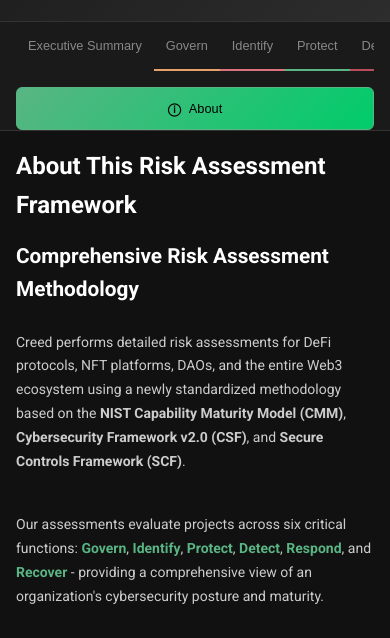
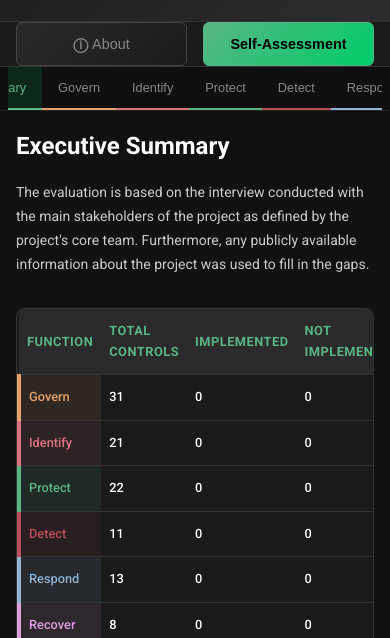
Before and after one commit to creedxyz/web3-risk-assessment, a website: page index.html in a window 390 px wide. Shown: the part 168-806 px from the top of the page. Drawn offline with nearby package versions, Linux system fonts and the light colour scheme.

Commit message:
reflecting the feedback: move the controls tabs under the self-assessment section, changes to the about page.

```diff
--- a/index.html
+++ b/index.html
@@ -60,8 +60,15 @@
         </header>
 
         <nav class="tab-navigation">
-            <div class="tab-buttons-left">
-                <button class="tab-button" data-tab="summary">Executive Summary</button>
+            <div class="primary-tabs">
+                <button class="primary-tab-button" data-primary="about">About</button>
+                <button class="primary-tab-button active" data-primary="assessment">Self-Assessment</button>
+            </div>
+        </nav>
+
+        <nav class="secondary-navigation" id="assessment-tabs">
+            <div class="secondary-tabs">
+                <button class="tab-button active" data-tab="summary">Executive Summary</button>
                 <button class="tab-button" data-tab="govern">Govern</button>
                 <button class="tab-button" data-tab="identify">Identify</button>
                 <button class="tab-button" data-tab="protect">Protect</button>
@@ -69,7 +76,6 @@
                 <button class="tab-button" data-tab="respond">Respond</button>
                 <button class="tab-button" data-tab="recover">Recover</button>
             </div>
-            <button class="tab-button about-tab active" data-tab="about">About</button>
         </nav>
 
         <main class="main-content">
@@ -259,7 +265,7 @@
             </div>
 
             <!-- About Tab -->
-            <div id="about" class="tab-content active">
+            <div id="about" class="tab-content">
                 <div class="section">
                     <h2>About This Risk Assessment Framework</h2>
 
@@ -278,12 +284,27 @@
                                 Our assessments evaluate projects across six critical functions: <span class="highlight">Govern</span>, <span class="highlight">Identify</span>, <span class="highlight">Protect</span>, <span class="highlight">Detect</span>, <span class="highlight">Respond</span>, and <span class="highlight">Recover</span> - providing a comprehensive view of an organization's cybersecurity posture and maturity.
                             </p>
 
+                            <div class="about-creed-hero">
+                                <h3>About Creed</h3>
+                                <p class="description">
+                                    Creed is a grassroots collective of security professionals dedicated to democratizing Web3 security. We combine deep technical expertise with standardized methodologies to provide comprehensive cybersecurity assessments for the decentralized ecosystem.
+                                </p>
+                            </div>
+
+                            <div class="open-source-note">
+                                <h4>Open Source Framework</h4>
+                                <p>This assessment framework is open source, designed to democratize cybersecurity risk assessment while supporting the professional services offered by the Creed collective.</p>
+                            </div>
+
                             <div class="bottom-sections-grid">
                                 <div class="links-section">
                                     <h4>Learn More & View Past Assessments</h4>
                                     <div class="external-links">
                                         <a href="https://thecreed.xyz/riskassessments" target="_blank" class="external-link">
                                             View Published Risk Assessments
+                                        </a>
+                                        <a href="https://thecreed.xyz" target="_blank" class="external-link">
+                                            Visit Creed Website
                                         </a>
                                     </div>
                                 </div>
@@ -411,31 +432,6 @@
                                 </div>
                             </div>
                         </div>
-
-                        <div class="about-section">
-                            <h3>About Creed</h3>
-                            <p class="description">
-                                Creed is a grassroots collective of security professionals dedicated to democratizing Web3 security. We combine deep technical expertise with standardized methodologies to provide comprehensive cybersecurity assessments for the decentralized ecosystem.
-                            </p>
-
-                            <div class="links-section">
-                                <h4>Learn More & View Past Assessments</h4>
-                                <div class="external-links">
-                                    <a href="https://thecreed.xyz/riskassessments" target="_blank" class="external-link">
-                                        View Published Risk Assessments
-                                    </a>
-                                    <a href="https://thecreed.xyz" target="_blank" class="external-link">
-                                        Visit Creed Website
-                                    </a>
-                                </div>
-                            </div>
-
-
-                            <div class="open-source-note">
-                                <h4>Open Source Framework</h4>
-                                <p>This assessment framework is open source, designed to democratize cybersecurity risk assessment while supporting the professional services offered by the Creed collective.</p>
-                            </div>
-                        </div>
                     </div>
                 </div>
             </div>
--- a/script.js
+++ b/script.js
@@ -147,8 +147,10 @@
 });
 
 // DOM Elements
+const primaryTabButtons = document.querySelectorAll('.primary-tab-button');
 const tabButtons = document.querySelectorAll('.tab-button');
 const tabContents = document.querySelectorAll('.tab-content');
+const secondaryNav = document.getElementById('assessment-tabs');
 const importBtn = document.getElementById('importBtn');
 const exportBtn = document.getElementById('exportBtn');
 const exportPdfBtn = document.getElementById('exportPdfBtn');
@@ -166,22 +168,61 @@
 
 // Tab functionality
 function initializeTabs() {
+    // Primary tab switching (About / Self-Assessment)
+    primaryTabButtons.forEach(button => {
+        button.addEventListener('click', function() {
+            const targetPrimary = this.getAttribute('data-primary');
+            switchPrimaryTab(targetPrimary);
+        });
+    });
+
+    // Secondary tab switching (Executive Summary and functions)
     tabButtons.forEach(button => {
         button.addEventListener('click', function() {
             const targetTab = this.getAttribute('data-tab');
             switchTab(targetTab);
         });
     });
+
+    // Set initial state: Self-Assessment active, show secondary nav and Executive Summary
+    switchPrimaryTab('assessment');
+    switchTab('summary');
+}
+
+function switchPrimaryTab(targetPrimary) {
+    // Update primary tab buttons
+    primaryTabButtons.forEach(btn => btn.classList.remove('active'));
+    document.querySelector(`[data-primary="${targetPrimary}"]`).classList.add('active');
+
+    if (targetPrimary === 'about') {
+        // Show About tab, hide secondary navigation
+        secondaryNav.classList.add('hidden');
+        tabContents.forEach(content => content.classList.remove('active'));
+        document.getElementById('about').classList.add('active');
+    } else if (targetPrimary === 'assessment') {
+        // Show secondary navigation and default to currently active tab
+        secondaryNav.classList.remove('hidden');
+        // Find active secondary tab or default to summary
+        const activeSecondaryTab = document.querySelector('.tab-button.active');
+        const targetTab = activeSecondaryTab ? activeSecondaryTab.getAttribute('data-tab') : 'summary';
+        switchTab(targetTab);
+    }
 }
 
 function switchTab(targetTab) {
-    // Update tab buttons
+    // Update secondary tab buttons
     tabButtons.forEach(btn => btn.classList.remove('active'));
-    document.querySelector(`[data-tab="${targetTab}"]`).classList.add('active');
+    const targetButton = document.querySelector(`[data-tab="${targetTab}"]`);
+    if (targetButton) {
+        targetButton.classList.add('active');
+    }
 
     // Update tab content
     tabContents.forEach(content => content.classList.remove('active'));
-    document.getElementById(targetTab).classList.add('active');
+    const targetContent = document.getElementById(targetTab);
+    if (targetContent) {
+        targetContent.classList.add('active');
+    }
 }
 
 // Initialize controls for each function
--- a/styles.css
+++ b/styles.css
@@ -100,6 +100,13 @@
     gap: 3rem;
     margin-top: 2rem;
     align-items: flex-start;
+}
+
+.partners-section-right {
+    display: flex;
+    flex-direction: column;
+    align-items: center;
+    text-align: center;
 }
 
 .partners-section-right h4 {
@@ -369,31 +376,83 @@
     font-size: 1rem;
 }
 
-/* Tab Navigation */
+/* Primary Tab Navigation */
 .tab-navigation {
     background: #1a1a1a;
     border-bottom: 1px solid #333;
     padding: 0 2rem;
     display: flex;
-    overflow-x: auto;
-    scrollbar-width: none;
-    -ms-overflow-style: none;
-    justify-content: space-between;
+    justify-content: center;
     align-items: center;
 }
 
-.tab-navigation::-webkit-scrollbar {
-    display: none;
+.primary-tabs {
+    display: flex;
+    gap: 1rem;
 }
 
-.tab-buttons-left {
+.primary-tab-button {
+    background: linear-gradient(135deg, #2a2a2a 0%, #1a1a1a 100%);
+    border: 1px solid #444;
+    border-radius: 6px;
+    color: #888;
+    padding: 1rem 2rem;
+    font-size: 1rem;
+    font-weight: 500;
+    cursor: pointer;
+    transition: all 0.2s ease;
+    white-space: nowrap;
+}
+
+.primary-tab-button:hover {
+    background: linear-gradient(135deg, #3a3a3a 0%, #2a2a2a 100%);
+    border-color: #555;
+    color: #ffffff;
+    transform: translateY(-1px);
+}
+
+.primary-tab-button.active {
+    background: linear-gradient(135deg, #59b583 0%, #00cc6a 100%);
+    color: #000;
+    border-color: #59b583;
+    font-weight: 600;
+}
+
+.primary-tab-button[data-primary="about"]::before {
+    content: 'ⓘ ';
+    color: inherit;
+    font-weight: bold;
+}
+
+/* Secondary Tab Navigation */
+.secondary-navigation {
+    background: #0f0f0f;
+    border-bottom: 1px solid #222;
+    padding: 0 2rem;
     display: flex;
     overflow-x: auto;
     scrollbar-width: none;
     -ms-overflow-style: none;
 }
 
-.tab-buttons-left::-webkit-scrollbar {
+.secondary-navigation::-webkit-scrollbar {
+    display: none;
+}
+
+.secondary-navigation.hidden {
+    display: none;
+}
+
+.secondary-tabs {
+    display: flex;
+    overflow-x: auto;
+    scrollbar-width: none;
+    -ms-overflow-style: none;
+    width: 100%;
+    justify-content: center;
+}
+
+.secondary-tabs::-webkit-scrollbar {
     display: none;
 }
 
@@ -419,40 +478,6 @@
     color: #59b583;
     border-bottom-color: #59b583;
     background: rgba(0, 255, 136, 0.1);
-}
-
-/* About tab specific styling */
-.tab-button.about-tab {
-    background: linear-gradient(135deg, #2a2a2a 0%, #1a1a1a 100%);
-    border: 1px solid #444;
-    border-radius: 6px;
-    margin-left: 1rem;
-    padding: 0.8rem 1.2rem;
-    position: relative;
-    overflow: hidden;
-}
-
-.tab-button.about-tab::before {
-    content: 'ⓘ';
-    margin-right: 0.5rem;
-    color: #59b583;
-    font-weight: bold;
-}
-
-.tab-button.about-tab:hover {
-    background: linear-gradient(135deg, #3a3a3a 0%, #2a2a2a 100%);
-    border-color: #555;
-    transform: translateY(-1px);
-}
-
-.tab-button.about-tab.active {
-    background: linear-gradient(135deg, #59b583 0%, #00cc6a 100%);
-    color: #000;
-    border-color: #59b583;
-}
-
-.tab-button.about-tab.active::before {
-    color: #000;
 }
 
 /* Main Content */
@@ -917,23 +942,26 @@
 
     .tab-navigation {
         padding: 0 1rem;
-        flex-direction: column;
-        gap: 1rem;
     }
 
-    .tab-buttons-left {
+    .primary-tabs {
         width: 100%;
+        justify-content: space-between;
+    }
+
+    .primary-tab-button {
+        padding: 0.8rem 1.5rem;
+        font-size: 0.9rem;
+        flex: 1;
+    }
+
+    .secondary-navigation {
+        padding: 0 0.5rem;
     }
 
     .tab-button {
-        padding: 1rem 0.75rem;
+        padding: 0.8rem 1rem;
         font-size: 0.8rem;
-    }
-
-    .tab-button.about-tab {
-        margin-left: 0;
-        width: 100%;
-        justify-content: center;
     }
 
     .form-grid {
@@ -1296,13 +1324,30 @@
     font-weight: 700;
 }
 
+/* About Creed Hero Section */
+.about-creed-hero {
+    margin-top: 2rem;
+    margin-bottom: 1rem;
+}
+
+.about-creed-hero h3 {
+    color: #59b583;
+    margin-bottom: 1rem;
+}
+
+.about-creed-hero p {
+    font-size: 1.05rem;
+    line-height: 1.8;
+}
+
 /* Open Source Note */
 .open-source-note {
     background: #1a1a1a;
     border: 1px solid #333;
     border-radius: 8px;
     padding: 1.5rem;
-    margin-top: 2rem;
+    margin-top: 1rem;
+    margin-bottom: 2rem;
     border-left: 4px solid #59b583;
 }
 
```
